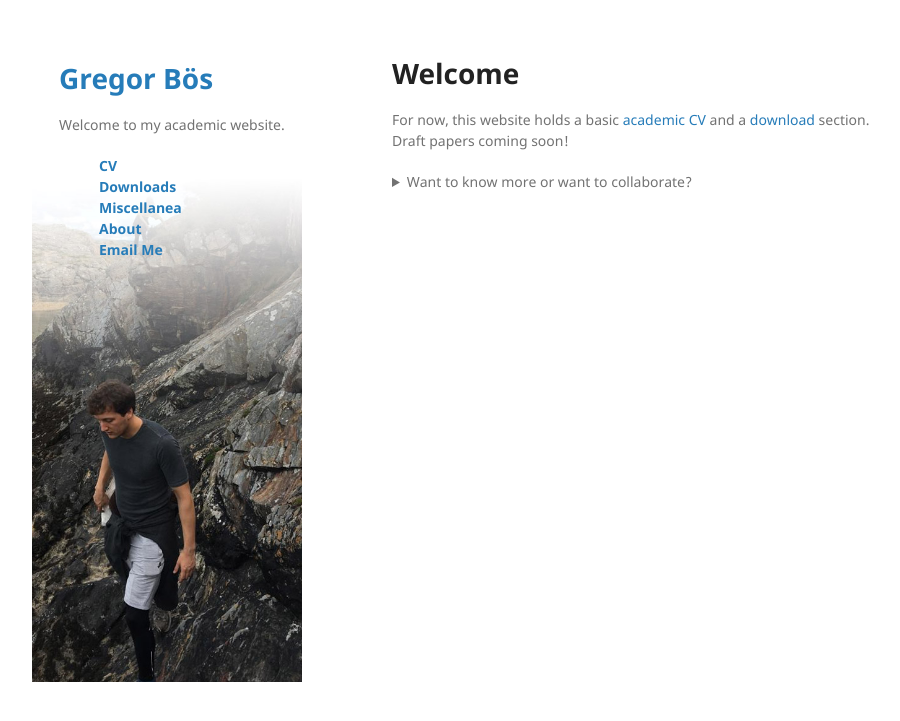
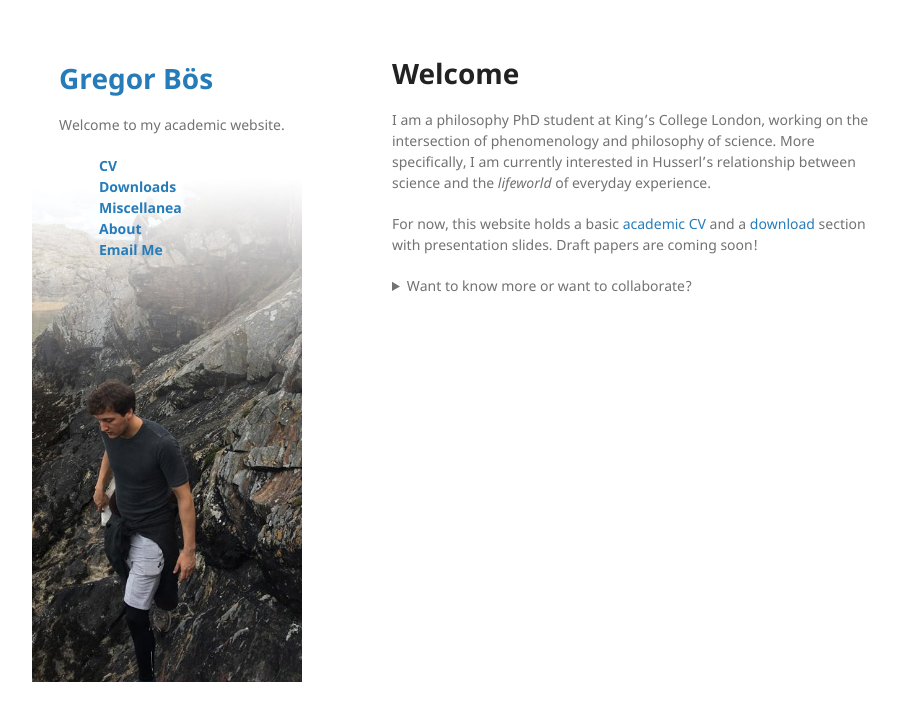
Before and after one commit to gboes/gboes.github.io, a Jekyll site: the page built from index.md, in a window 1280 px wide. Shown: the top 721 px of the page, without its empty margins (178-1078 px from the left). Built offline with Jekyll 4.4.1, drawn with Linux system fonts in a browser that asks for light colours; Markdown is read by kramdown in place of the engine named in the settings.

Commit message:
Added Information on Landing Page. Added Page Description.

```diff
--- a/index.md
+++ b/index.md
@@ -1,10 +1,13 @@
 ---
 layout: default
 title: Gregor Bös
+description: Academic Website of Gregor Bös, philosophy PhD Student at King's College London.
 ---
 # Welcome
 
-For now, this website holds a basic [academic CV](./cv/) and a [download](./dl/) section. Draft papers coming soon!
+I am a philosophy PhD student at King's College London, working on the intersection of phenomenology and philosophy of science. More specifically, I am currently interested in Husserl's relationship between science and the *lifeworld* of everyday experience.
+
+For now, this website holds a basic [academic CV](./cv/) and a [download](./dl/) section with presentation slides. Draft papers are coming soon!
 
 <details><summary>Want to know more or want to collaborate?</summary><p> Send me an <a href="mailto:gregor.boes@kcl.ac.uk">email</a>!</p>
 </details>
```
